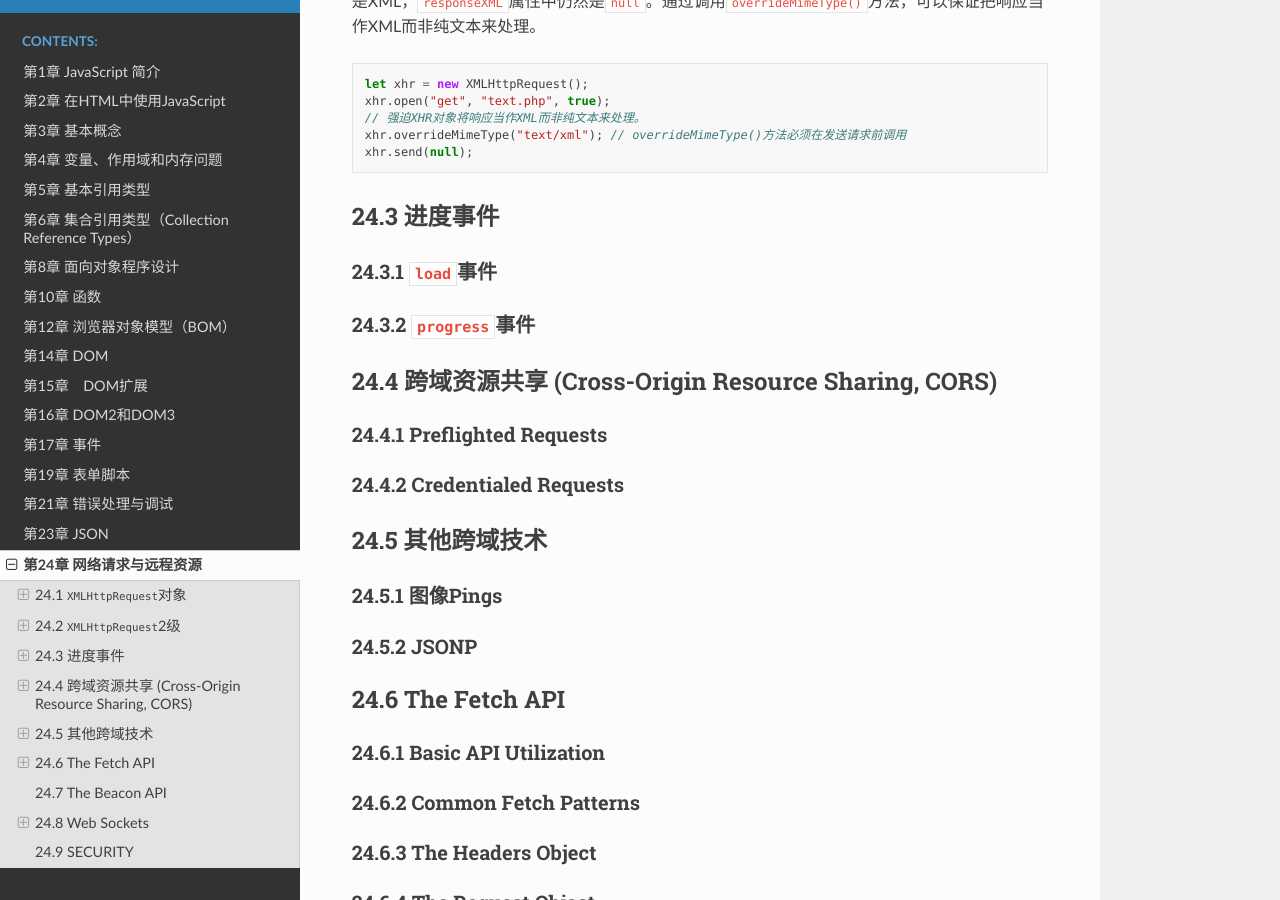
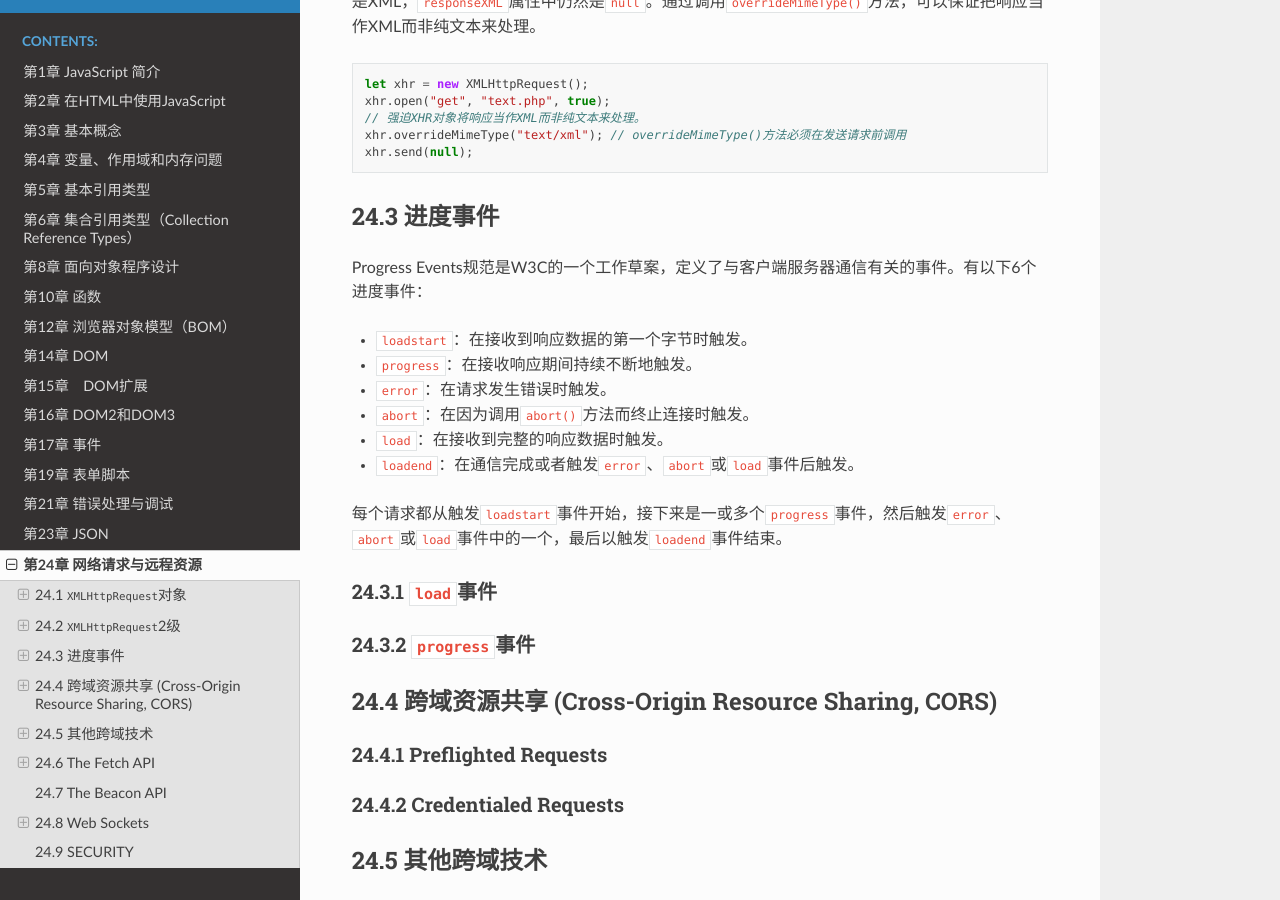
Before and after one commit to filefi/NotesOfProfessional-JavaScript-for-Web-Developers, a Sphinx documentation site: the page built from source/Chapter24-Network_Requests_and_Remote_Resources.md, in a window 1280 px wide and 900 px high, scrolled down 7041 px. Built offline with Sphinx 7.4.7 and the Read the Docs theme 2.0.0, drawn with Linux system fonts in a browser that asks for light colours.

```diff
--- a/source/Chapter24-Network_Requests_and_Remote_Resources.md
+++ b/source/Chapter24-Network_Requests_and_Remote_Resources.md
@@ -323,7 +323,20 @@ xhr.send(null);
 
 ## 24.3 进度事件
 
+Progress Events规范是W3C的一个工作草案，定义了与客户端服务器通信有关的事件。有以下6个进度事件：
+
+- `loadstart`：在接收到响应数据的第一个字节时触发。
+- `progress`：在接收响应期间持续不断地触发。
+- `error`：在请求发生错误时触发。
+- `abort`：在因为调用`abort()`方法而终止连接时触发。
+- `load`：在接收到完整的响应数据时触发。
+- `loadend`：在通信完成或者触发`error`、`abort`或`load`事件后触发。
+
+每个请求都从触发`loadstart`事件开始，接下来是一或多个`progress`事件，然后触发`error`、`abort`或`load`事件中的一个，最后以触发`loadend`事件结束。
+
 ### 24.3.1 `load`事件
+
+
 
 ### 24.3.2 `progress`事件
 
```
